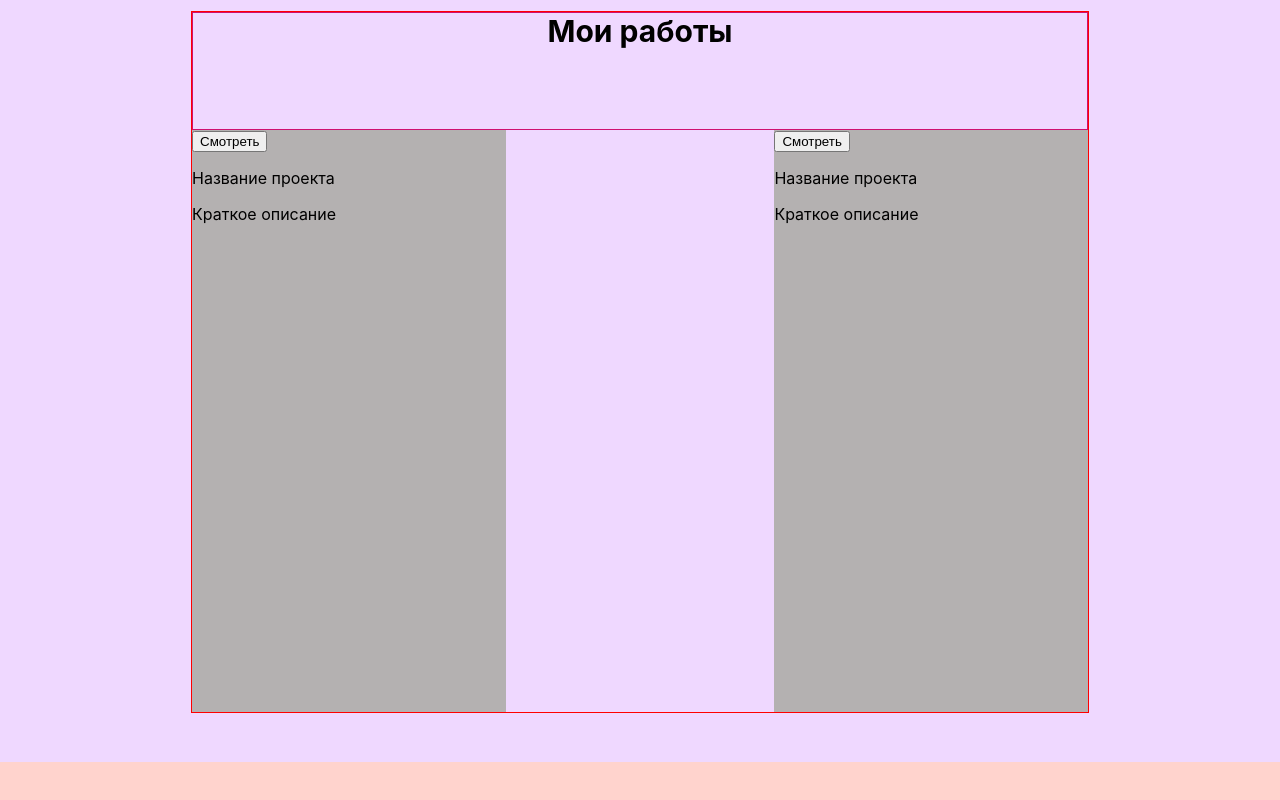
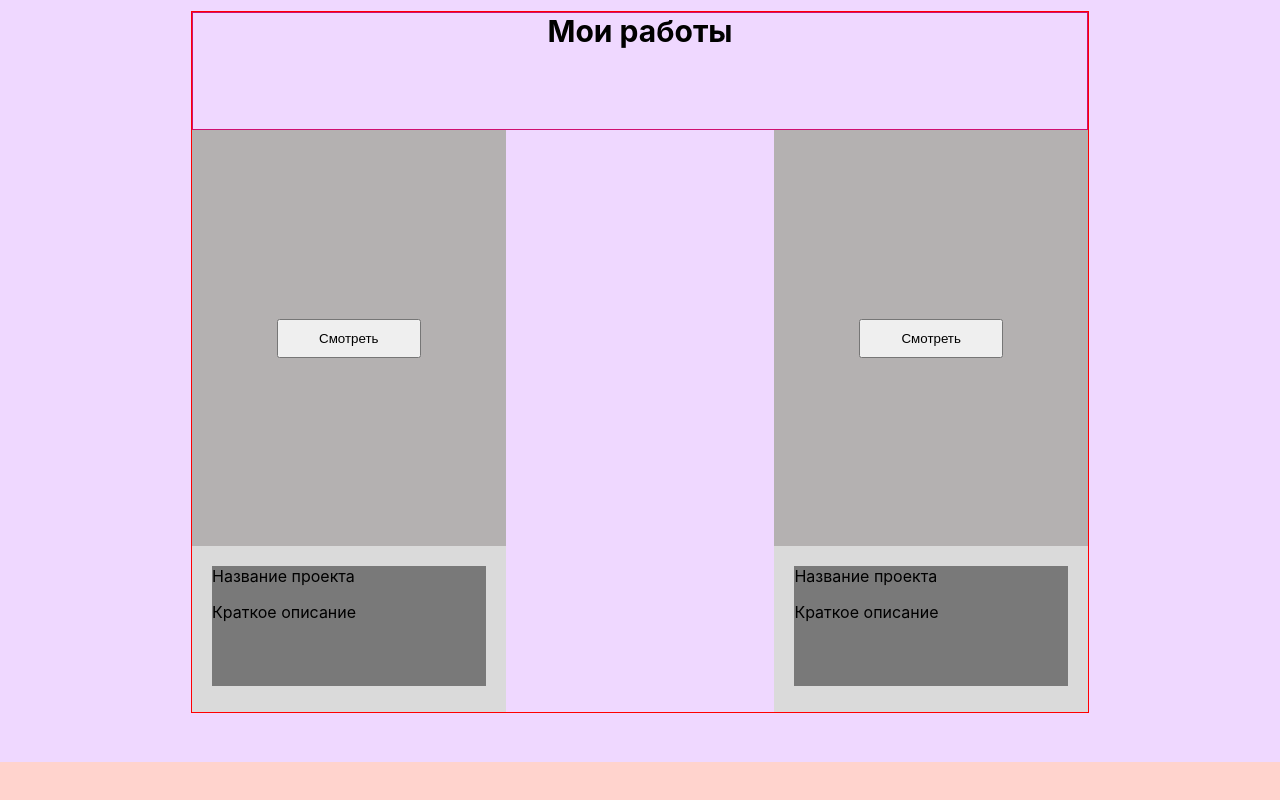
Before and after one commit to IlyaMatv/portfolio, a React (Create React App) app: page / in a window 1280 px wide. Shown: the part 1710-2510 px from the top of the page. Built offline with nearby package versions, Linux system fonts and the light colour scheme.

Commit message:
add works

```diff
--- a/src/components/Projects/WorksItem/WorksItem.jsx
+++ b/src/components/Projects/WorksItem/WorksItem.jsx
@@ -4,11 +4,15 @@ import classes from './WorksItem.module.css'
 const WorksItem = (props) => {
 
     return (
-        <div className={classes.worksItem}>
-            <button>Смотреть</button>
-            <div>
-                <p>Название проекта</p>
-                <span>Краткое описание</span>
+        <div className={classes.works__item}>
+            <div className={classes.works__img}>
+                <button className={classes.works__btn}>Смотреть</button>
+            </div>
+            <div className={classes.works__footer}>
+                <div className={classes.works__prj}>
+                    <p>Название проекта</p>
+                    <span>Краткое описание</span>
+                </div>
             </div>
         </div>
     )
--- a/src/components/Projects/WorksItem/WorksItem.module.css
+++ b/src/components/Projects/WorksItem/WorksItem.module.css
@@ -1,4 +1,26 @@
-.worksItem {
+.works__item {
     width: 35%;
+    display: grid;
+    grid-template-rows: 5fr 2fr;
     background-color: rgb(180, 177, 177);
 }
+
+.works__img {
+    display: flex;
+    justify-content: center;
+    align-items: center;
+}
+
+.works__btn {
+    padding: 10px 40px;
+}
+
+.works__footer {
+    background-color: rgb(218, 218, 218);
+}
+
+.works__prj {
+    background-color: #797979;
+    margin: 20px 20px 0 20px;
+    min-height: 120px;
+}
```
